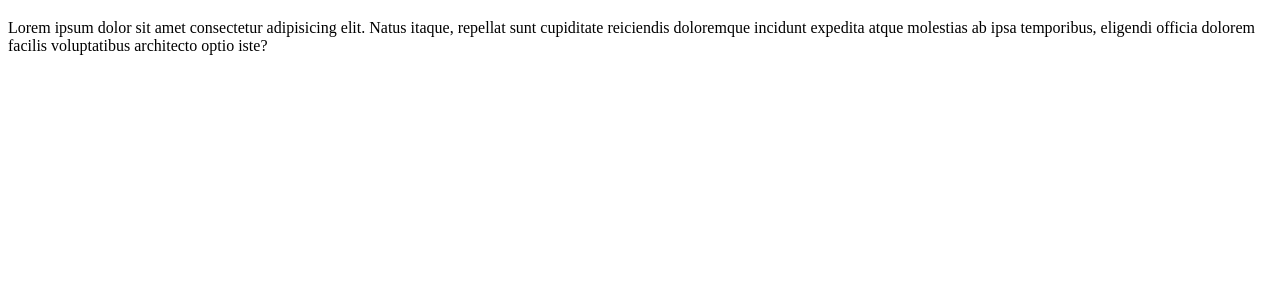
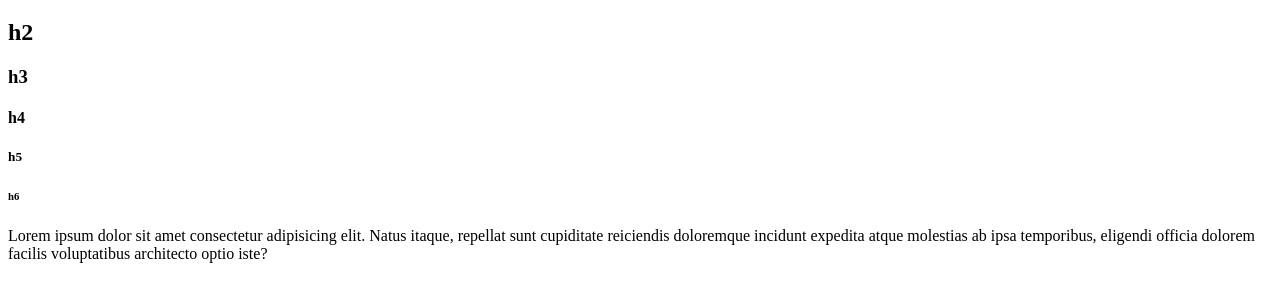
Before and after one commit to UnlimitedGC/teste-pre-alpha, a plain HTML site: page Site teste/index.html in a window 1280 px wide. Shown: the part 61-362 px from the top of the page. Drawn offline with Linux system fonts and the light colour scheme.

Commit message:
mais titulos
titulos titulos titulos titulos titulos

```diff
--- a/Site teste/index.html
+++ b/Site teste/index.html
@@ -8,6 +8,11 @@
 </head>
 <body>
     <h1>Este é o primeiro titulo</h1>
+    <h2>h2</h2>
+    <h3>h3</h3>
+    <h4>h4</h4>
+    <h5>h5</h5>
+    <h6>h6</h6>
     <p>Lorem ipsum dolor sit amet consectetur adipisicing elit. Natus itaque, repellat sunt cupiditate reiciendis doloremque incidunt expedita atque molestias ab ipsa temporibus, eligendi officia dolorem facilis voluptatibus architecto optio iste?</p>
 </body>
 </html>
```
